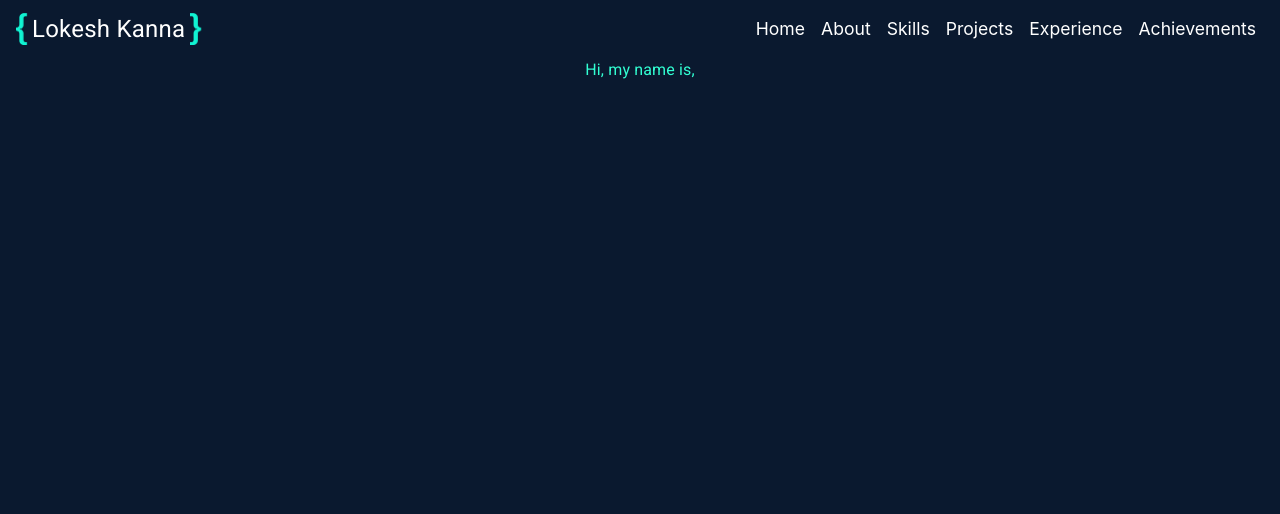
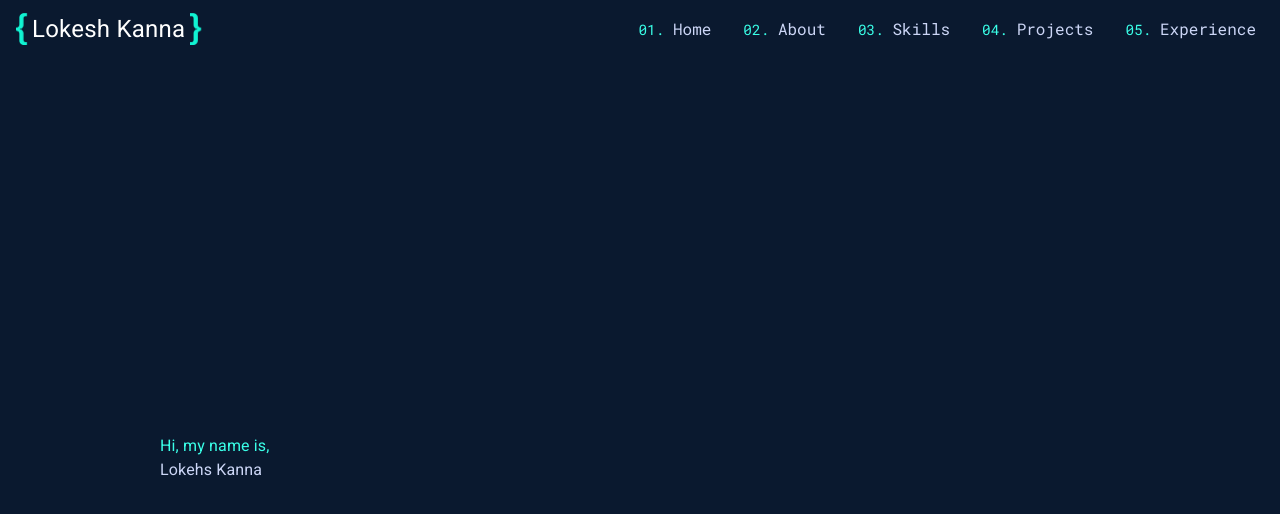
Before and after one commit to Lokesh-Kanna/My_Portfolio, a React (Create React App) app: page / in a window 1280 px wide. Shown: the top 514 px of the page. Built offline with nearby package versions, Linux system fonts and the light colour scheme.

Commit message:
Improved Navbar design

```diff
--- a/public/index.html
+++ b/public/index.html
@@ -33,7 +33,18 @@
       rel="stylesheet"
       href="https://fonts.googleapis.com/icon?family=Material+Icons"
     />
-    <link rel="stylesheet" href="https://cdn.jsdelivr.net/npm/bootstrap@4.6.1/dist/css/bootstrap.min.css" integrity="sha384-zCbKRCUGaJDkqS1kPbPd7TveP5iyJE0EjAuZQTgFLD2ylzuqKfdKlfG/eSrtxUkn" crossorigin="anonymous">
+    <link
+      rel="stylesheet"
+      href="https://cdn.jsdelivr.net/npm/bootstrap@4.6.1/dist/css/bootstrap.min.css"
+      integrity="sha384-zCbKRCUGaJDkqS1kPbPd7TveP5iyJE0EjAuZQTgFLD2ylzuqKfdKlfG/eSrtxUkn"
+      crossorigin="anonymous"
+    />
+    <link rel="preconnect" href="https://fonts.googleapis.com" />
+    <link rel="preconnect" href="https://fonts.gstatic.com" crossorigin />
+    <link
+      href="https://fonts.googleapis.com/css2?family=Roboto+Mono:wght@400&display=swap"
+      rel="stylesheet"
+    />
   </head>
   <body>
     <noscript>You need to enable JavaScript to run this app.</noscript>
--- a/src/App.js
+++ b/src/App.js
@@ -17,7 +17,10 @@ function HomePage() {
   return (
     <div>
       <NavBar />
-      <Typography className="hi">Hi, my name is,</Typography>
+      <div className="home-div">
+        <Typography className="hi">Hi, my name is,</Typography>
+        <Typography className="my-nme">Lokehs Kanna</Typography>
+      </div>
     </div>
   );
 }
--- a/src/NavBar.js
+++ b/src/NavBar.js
@@ -5,13 +5,13 @@ export function NavBar() {
   return (
     <div>
       <nav class="navbar navbar-expand-lg navbar-light bg-light">
-        <a class="navbar-brand">
+        <Link class="navbar-brand" to="/">
           <div className="brand">
             <img className="brkt-img" src="bl.png" />
             <Typography className="brnd-nme">Lokesh Kanna</Typography>
             <img className="brkt-img" src="br.png" />
           </div>
-        </a>
+        </Link>
         <button
           class="navbar-toggler"
           type="button"
@@ -26,23 +26,23 @@ export function NavBar() {
         <div class="collapse navbar-collapse" id="navbarNavAltMarkup">
           <div class="navbar-nav">
             <Link class="nav-link active" to="">
-              Home <span class="sr-only">(current)</span>
+              <span className="Nav-S-no">01. </span>Home
             </Link>
             <Link class="nav-link" to="">
-              About
+              <span className="Nav-S-no">02. </span>About
             </Link>
             <Link class="nav-link" to="">
-              Skills
+              <span className="Nav-S-no">03. </span>Skills
             </Link>
             <Link class="nav-link" to="">
-              Projects
+              <span className="Nav-S-no">04. </span>Projects
             </Link>
             <Link class="nav-link" to="">
-              Experience
+              <span className="Nav-S-no">05. </span>Experience
             </Link>
-            <Link class="nav-link" to="">
-              Achievements
-            </Link>
+            {/* <Link class="nav-link" to="">
+              <span className="Nav-S-no">06.</span>Achievements
+            </Link> */}
           </div>
         </div>
       </nav>
--- a/src/index.css
+++ b/src/index.css
@@ -18,6 +18,14 @@ code {
 .navbar {
   background-color: #0a192f !important;
   color: white !important;
+}
+
+.navbar-collapse {
+  justify-content: flex-end;
+}
+
+.navbar-nav {
+  gap: 1rem !important;
 }
 
 .brand {
@@ -42,12 +50,15 @@ code {
 }
 
 .nav-link {
-  color: white !important;
-  font-size: 1.1rem;
+  color: #ccd6f6 !important;
+  font-size: 1rem;
+  font-family: "Roboto Mono", "monospace";
 }
 
-.navbar-collapse {
-  justify-content: flex-end;
+.Nav-S-no {
+  font-family: "Roboto Mono", "monospace";
+  font-size: 0.9rem;
+  color: #3affe8;
 }
 
 /* NavBar CSS ends */
@@ -57,7 +68,20 @@ code {
 /* Home Page CSS Starts */
 
 .hi {
-  color: #32ffd3;
+  color: #3affe8;
+}
+
+.my-nme {
+  color: #ccd6f6;
+}
+
+.home-div {
+  display: flex;
+  height: 100vh;
+  flex-direction: column;
+  justify-content: center;
+  align-items: flex-start;
+  margin-left: 10rem;
 }
 
 /* Home Page CSS ends */
```
